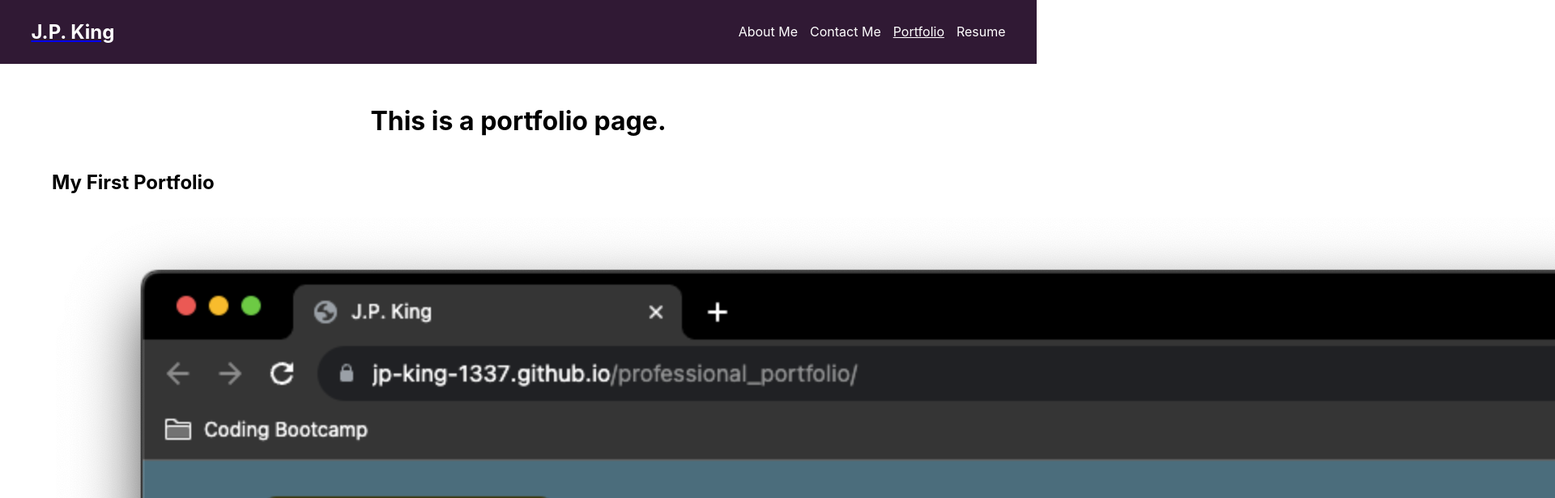
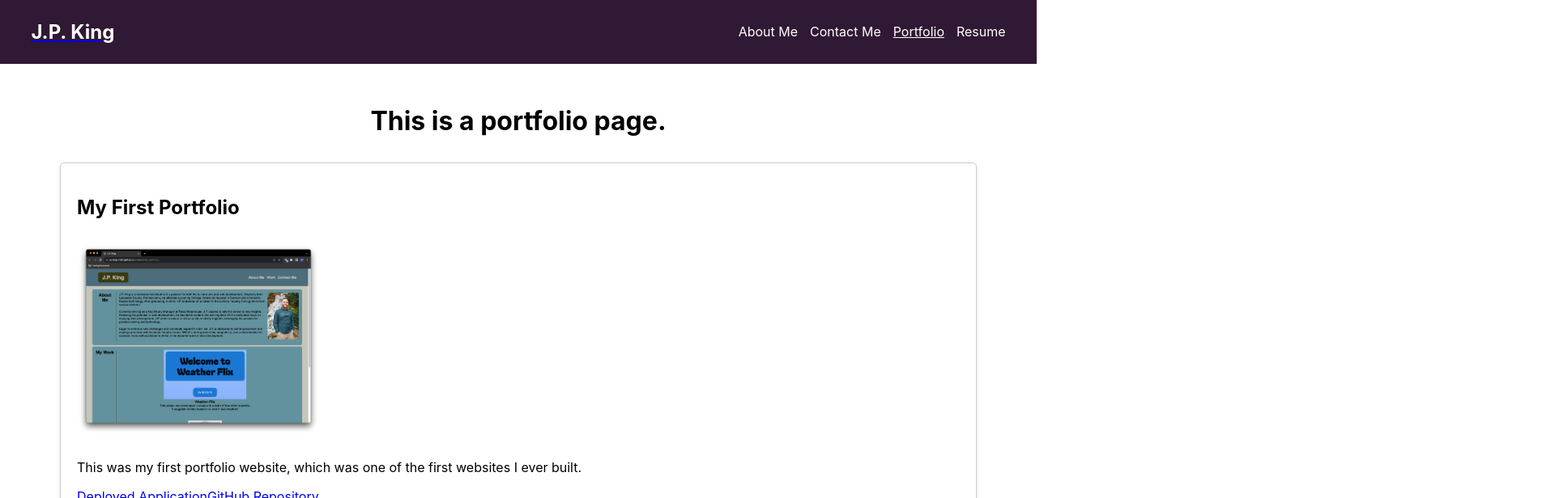
Before and after one commit to jp-king-1337/react_portfolio, a React (Create React App) app: page /portfolio in a window 1280 px wide. Shown: the top 616 px of the page at 81% size, 1920 px wide, since content can reach past the window. Built offline with nearby package versions, Linux system fonts and the light colour scheme.

Commit message:
Okay now the projects are in some lovely cards and the images are restrained. No more massive, problematic screenshots

```diff
--- a/src/index.css
+++ b/src/index.css
@@ -206,3 +206,17 @@ button[type="submit"]:hover {
 }
 
 /* Portfolio Page Styles */
+.project-card {
+    background-color: #fff;
+    border: 1px solid #ccc;
+    border-radius: 5px;
+    box-shadow: 0 2px 4px #0000001a;
+    padding: 20px;
+    margin: 10px;
+}
+
+.project-image {
+    max-width: 300px;
+    height: auto;
+    margin: 10px 0;
+}
```
